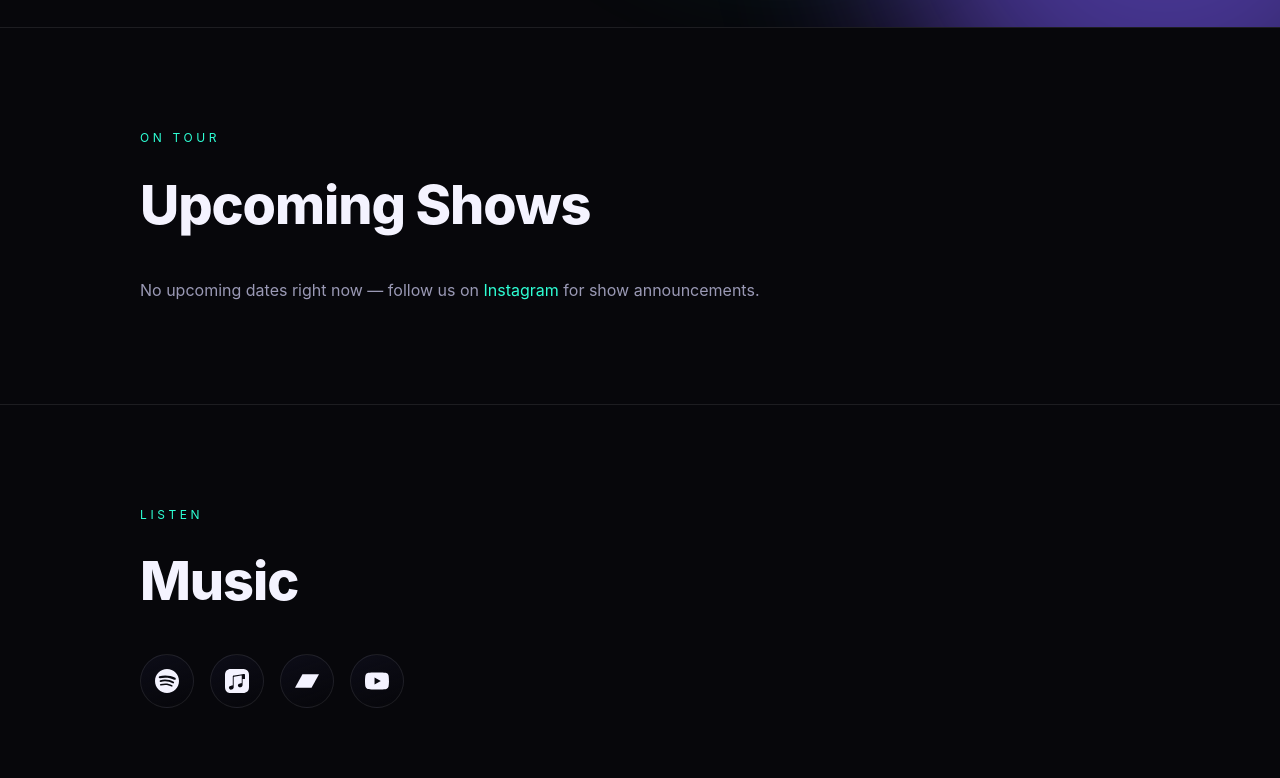
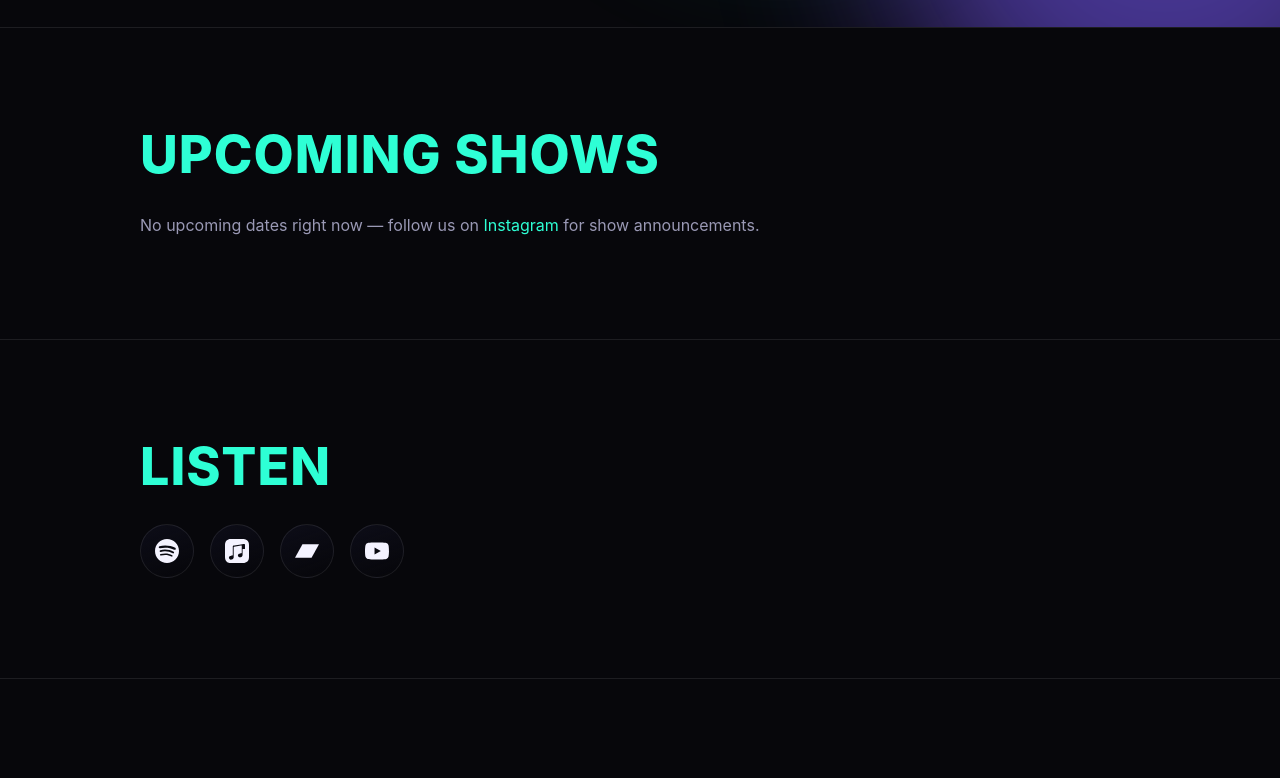
Before and after one commit to GabeH28/safety-match, a plain HTML site: page index.html in a window 1280 px wide. Shown: the part 720-1498 px from the top of the page. Drawn offline with Linux system fonts and the light colour scheme.

Commit message:
Drop white h2 headers; enlarge colored eyebrow headers
Co-Authored-By: Claude Opus 4.8 <noreply@anthropic.com>

```diff
--- a/index.html
+++ b/index.html
@@ -86,8 +86,7 @@
 
   /* sections */
   section { padding: 100px 0; border-top: 1px solid var(--line); position: relative; }
-  .eyebrow { font-size: 12px; letter-spacing: .3em; text-transform: uppercase; color: var(--c2); margin-bottom: 14px; }
-  h2 { font-size: clamp(30px, 6vw, 54px); font-weight: 800; letter-spacing: -.02em; margin-bottom: 30px; }
+  .eyebrow { font-size: clamp(28px, 6vw, 52px); font-weight: 800; letter-spacing: .02em; text-transform: uppercase; color: var(--c2); margin-bottom: 30px; line-height: 1.05; }
 
   /* shows */
   .show {
@@ -179,8 +178,7 @@
 
 <section id="shows">
   <div class="wrap">
-    <div class="eyebrow">On Tour</div>
-    <h2>Upcoming Shows</h2>
+    <div class="eyebrow">Upcoming Shows</div>
 
     <p style="color:var(--muted);font-size:16px;">No upcoming dates right now — follow us on <a href="https://www.instagram.com/safetymatchmusic/" target="_blank" rel="noopener" style="color:var(--c2);">Instagram</a> for show announcements.</p>
   </div>
@@ -189,7 +187,6 @@
 <section id="music">
   <div class="wrap">
     <div class="eyebrow">Listen</div>
-    <h2>Music</h2>
     <div class="icons">
       <a href="https://open.spotify.com/artist/7bSKI1AZv1SdrgiK9Roy9c" target="_blank" rel="noopener" title="Spotify" aria-label="Spotify">
         <svg viewBox="0 0 24 24" aria-hidden="true"><path d="M12 0C5.4 0 0 5.4 0 12s5.4 12 12 12 12-5.4 12-12S18.66 0 12 0zm5.521 17.34c-.24.359-.66.48-1.021.24-2.82-1.74-6.36-2.101-10.561-1.141-.418.122-.779-.179-.899-.539-.12-.421.18-.78.54-.9 4.56-1.021 8.52-.6 11.64 1.32.42.18.479.659.301 1.02zm1.44-3.3c-.301.42-.841.6-1.262.3-3.239-1.98-8.159-2.58-11.939-1.38-.479.12-1.02-.12-1.14-.6-.12-.48.12-1.021.6-1.141C9.6 9.9 15 10.561 18.72 12.84c.361.181.54.78.241 1.2zm.12-3.36C15.24 8.4 8.82 8.16 5.16 9.301c-.6.179-1.2-.181-1.38-.721-.18-.601.18-1.2.72-1.381 4.26-1.26 11.28-1.02 15.721 1.621.539.3.719 1.02.42 1.56-.299.421-1.02.599-1.56.3z"/></svg>
@@ -221,8 +218,7 @@
 
 <section id="gallery">
   <div class="wrap">
-    <div class="eyebrow">Photos</div>
-    <h2>Gallery</h2>
+    <div class="eyebrow">Gallery</div>
     <div class="gallery">
       <img class="feature" src="Photos/banner.jpg" alt="Safety Match live">
     </div>
@@ -232,7 +228,6 @@
 <section id="contact">
   <div class="wrap contact-box">
     <div class="eyebrow">Booking & Press</div>
-    <h2>Get in Touch</h2>
     <a class="big" href="mailto:safetymatchmusic@gmail.com">safetymatchmusic@gmail.com</a>
     <div class="icons center">
       <a href="https://www.instagram.com/safetymatchmusic/" target="_blank" rel="noopener" title="Instagram" aria-label="Instagram">
```
Also changed, not shown: logo1.png (added).
